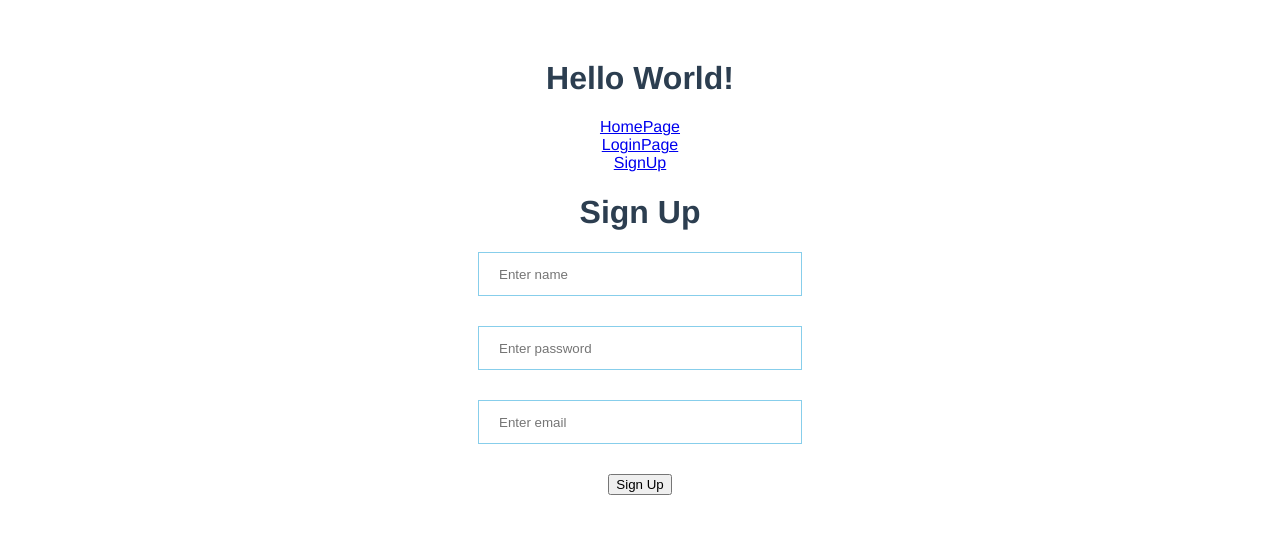
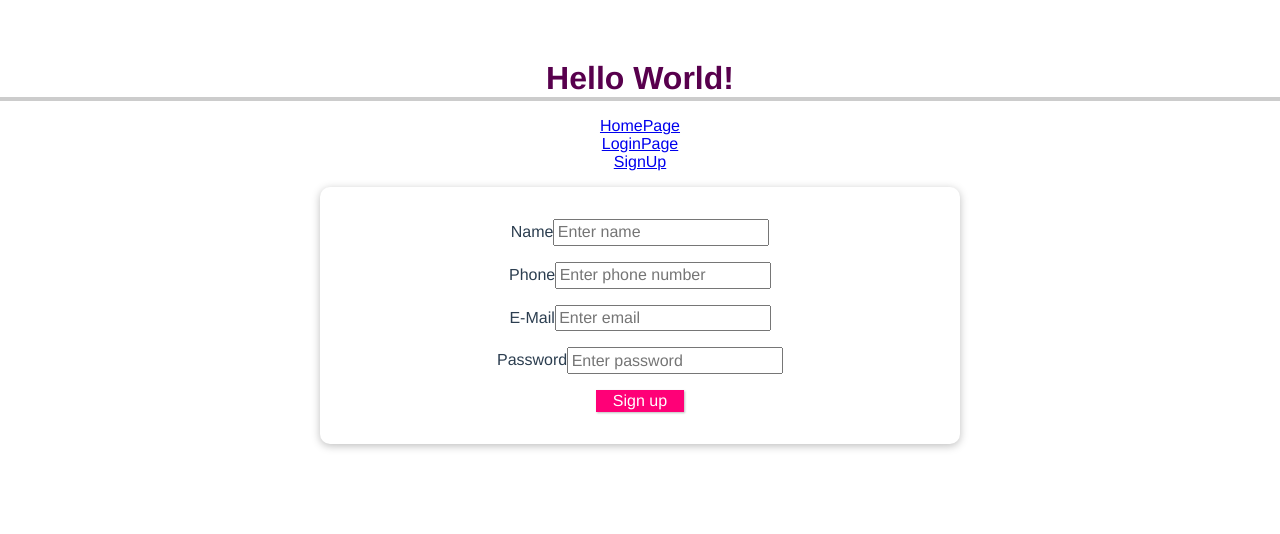
Before and after one commit to tanishqueSharma/Hello-World, a Vue app: page /sign-up in a window 1280 px wide. Shown: the top 534 px of the page. Built offline with nearby package versions, Linux system fonts and the light colour scheme.

Commit message:
modified

```diff
--- a/src/App.vue
+++ b/src/App.vue
@@ -1,9 +1,5 @@
 <template>
-<!-- <div>
-  <h1>{{msg}}</h1>
-  <SignUp />
-  <LoginPage />
-  </div> -->
+
   <h1>{{msg}}</h1>
   <router-link to="/home">HomePage</router-link><br>
 <router-link to="/login">LoginPage</router-link><br>
@@ -12,14 +8,9 @@
 </template>
 
 <script>
-//import LoginPage from './components/LoginPage.vue'
-//import SignUp from './components/SignUp.vue'
+
 export default {
   name: 'App',
-  // components:{
-  //   SignUp,
-  //   LoginPage
-  // },
 
   data(){
     return{
@@ -30,6 +21,10 @@ export default {
 </script>
 
 <style>
+@import url('https://fonts.googleapis.com/css2?family=Jost&display=swap');
+* {
+  box-sizing: border-box;
+}
 #app {
   font-family: Avenir, Helvetica, Arial, sans-serif;
   -webkit-font-smoothing: antialiased;
@@ -38,4 +33,49 @@ export default {
   color: #2c3e50;
   margin-top: 60px;
 }
+body {
+  margin: 0;
+}
+#app form {
+  box-shadow: 0 2px 8px rgba(0, 0, 0, 0.26);
+  margin: 1rem auto;
+  border-radius: 10px;
+  padding: 1rem;
+  text-align: center;
+  width: 90%;
+  max-width: 40rem;
+}
+#app h1 {
+  font-size: 2rem;
+  border-bottom: 4px solid #ccc;
+  color: #58004d;
+  margin: 0 0 1rem 0;
+}
+#app button {
+  font: inherit;
+  cursor: pointer;
+  border: 1px solid #ff0077;
+  background-color: #ff0077;
+  color: white;
+  padding: 0.05rem 1rem;
+  box-shadow: 1px 1px 2px rgba(0, 0, 0, 0.26);
+}
+#app input {
+  font: inherit;
+  padding: 0.15rem;
+}
+#app form div {
+  margin: 1rem 0;
+}
+header {
+  box-shadow: 0 2px 8px rgba(0, 0, 0, 0.26);
+  margin: 3rem auto;
+  border-radius: 10px;
+  padding: 1rem;
+  background-color: #58004d;
+  color: white;
+  text-align: center;
+  width: 90%;
+  max-width: 40rem;
+}
 </style>
--- a/src/components/HomePage.vue
+++ b/src/components/HomePage.vue
@@ -1,5 +1,7 @@
 <template>
-    <h1>Welcome to home page</h1>
+<header>
+    <h2>Welcome to home page</h2>
+</header>
 </template>
 
 <script>
--- a/src/components/LoginPage.vue
+++ b/src/components/LoginPage.vue
@@ -1,13 +1,19 @@
 <template>
-    <div class="login">
-            <h1>Login</h1>
-
+    <div class="register">
+    <form @submit.prevent="submitData">
+    <div>
+    <label>Name</label>
     <input type="text" placeholder="Enter name"/>
+    </div>
+    <div>
+    <label>Password</label>
     <input type="password" placeholder="Enter password"/>
-
-
-    <button>Login</button>
     </div>
+    <div>
+        <button>Login </button>
+    </div>
+</form>
+</div>
 </template>
 
 <script>
@@ -17,15 +23,6 @@ export default{
 </script>
 
 <style scoped>
-.login input{
-    width: 300px;
-    height: 40px;
-    padding-left: 20px;
-    display: block;
-    margin-bottom: 30px;
-    margin-right: auto;
-    margin-left: auto;
-    border: 1px solid skyblue;
-}
+
 
 </style>
--- a/src/components/SignUp.vue
+++ b/src/components/SignUp.vue
@@ -1,13 +1,27 @@
 <template>
-    <!-- <h1>Sign Up</h1> -->
-    <div class="register">
-            <h1>Sign Up</h1>
-
+<div class="register">
+    <form @submit.prevent="submitData">
+    <div>
+    <label>Name</label>
     <input type="text" placeholder="Enter name"/>
+    </div>
+    <div>
+    <label>Phone</label>
+    <input type="tel" placeholder="Enter phone number"/>
+    </div>
+    <div>
+    <label>E-Mail</label>
+    <input type="email" placeholder="Enter email" />
+    </div>
+    <div>
+    <label>Password</label>
     <input type="password" placeholder="Enter password"/>
-    <input type="text" placeholder="Enter email"/>
-    <button>Sign Up</button>
     </div>
+    <div>
+        <button>Sign up </button>
+    </div>
+</form>
+</div>
 </template>
 
 <script>
@@ -17,14 +31,5 @@ export default{
 </script>
 
 <style scoped>
-.register input{
-    width: 300px;
-    height: 40px;
-    padding-left: 20px;
-    display: block;
-    margin-bottom: 30px;
-    margin-right: auto;
-    margin-left: auto;
-    border: 1px solid skyblue;
-}
+
 </style>
```
